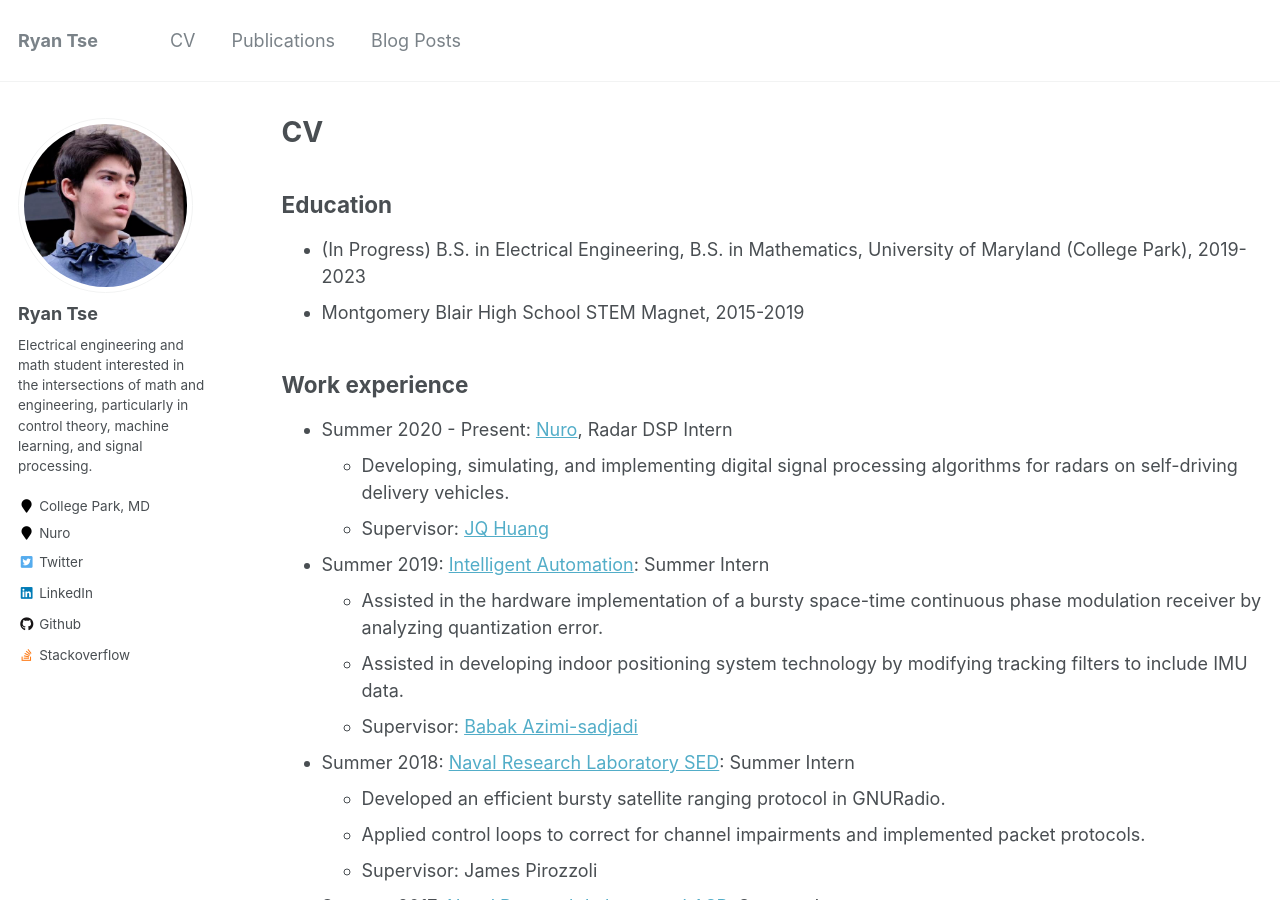
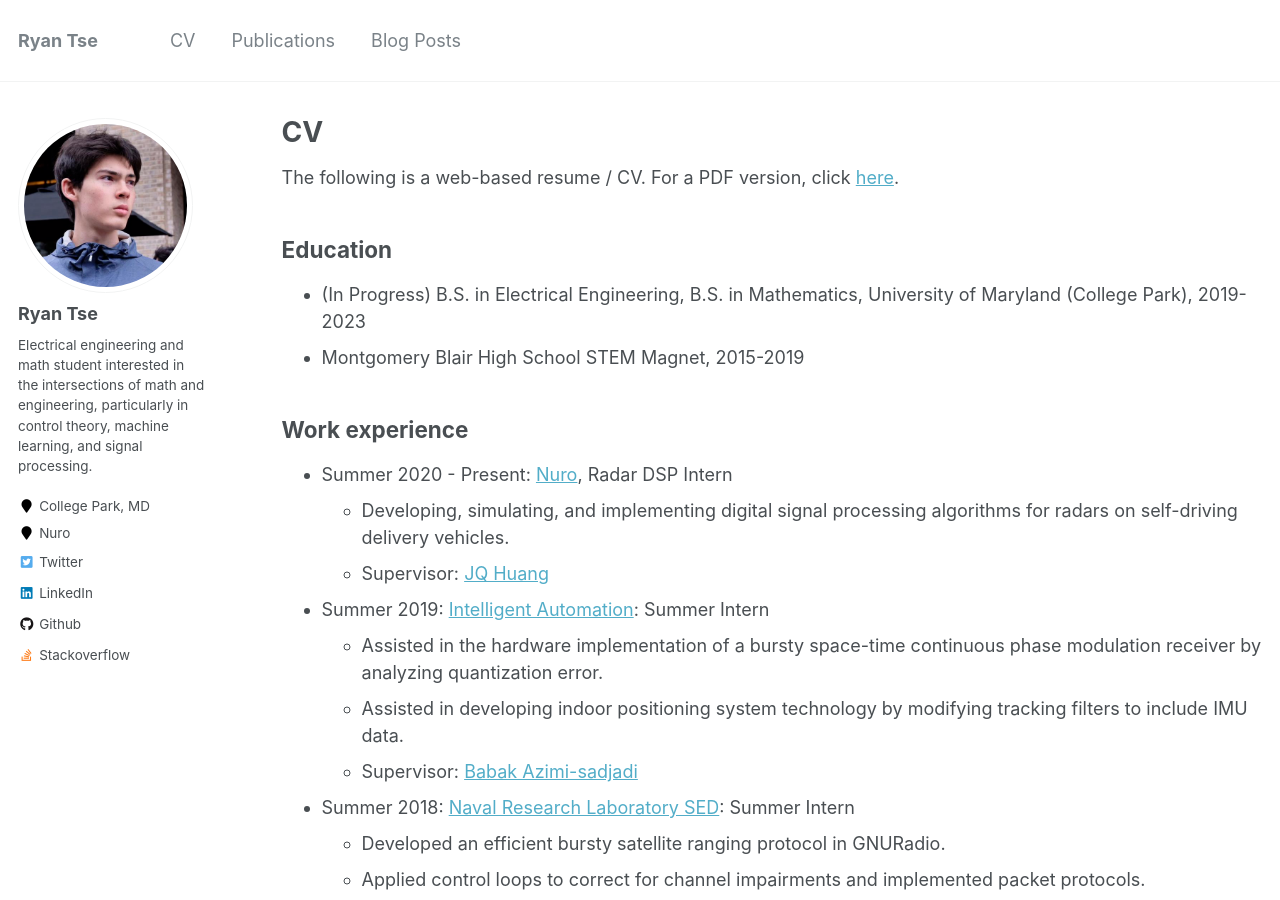
Before and after one commit to rytse/rytse.github.io, a Jekyll site: the page built from _pages/cv.md, in a window 1280 px wide and 900 px high. Built offline with Jekyll 4.4.1, drawn with Linux system fonts in a browser that asks for light colours.

Commit message:
Link resume pdf

```diff
--- a/_pages/cv.md
+++ b/_pages/cv.md
@@ -8,6 +8,8 @@ redirect_from:
 ---
 
 {% include base_path %}
+
+The following is a web-based resume / CV. For a PDF version, click [here](https://rytse.github.io/files/RyanTseResume.pdf).
 
 ## Education
 * (In Progress) B.S. in Electrical Engineering, B.S. in Mathematics, University of Maryland (College Park), 2019-2023
```
